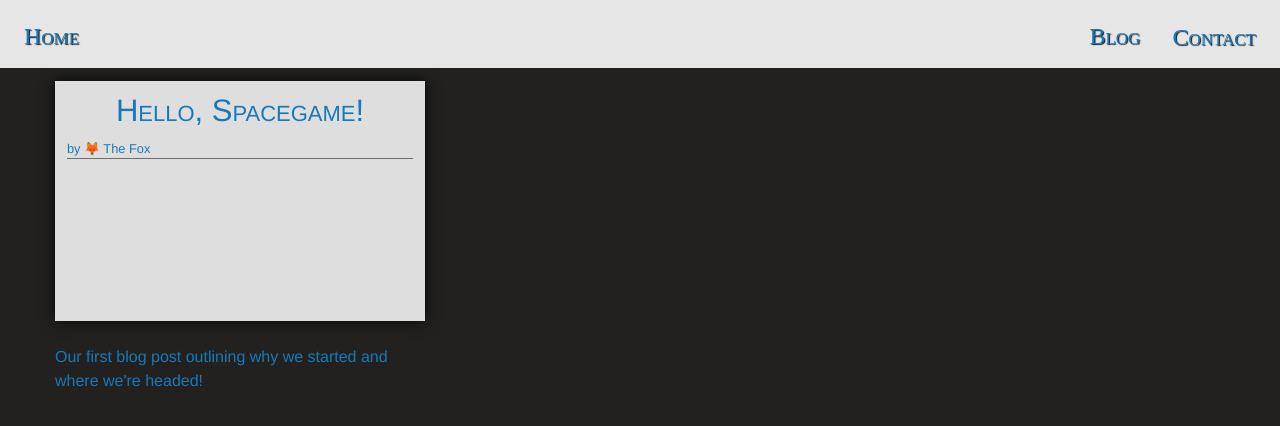
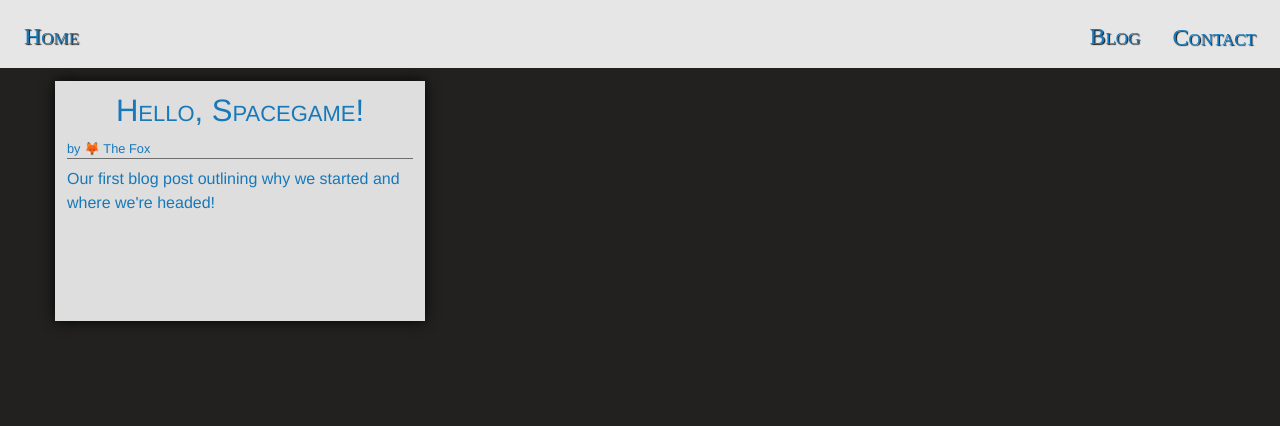
Before and after one commit to ori-sky/polar-space, a Jekyll site: the page built from blog.md, in a window 1280 px wide. Shown: the top 426 px of the page. Built offline with Jekyll 4.4.1, drawn with Linux system fonts in a browser that asks for light colours; some web fonts are replaced.

Commit message:
Update blog.md

```diff
--- a/blog.md
+++ b/blog.md
@@ -10,10 +10,10 @@ layout: blog
 			<div class="content-box blog-preview">
 				<h3>{{ post.title }}</h3>
 				<h4>by {{ post.author }}</h4>
+				<section>
+					{{ post.description }}
+				</section>
 			</div>
-			<section>
-				{{ post.description }}
-			</section>
 		</a>
 	</div>
 {% endfor %}
```
